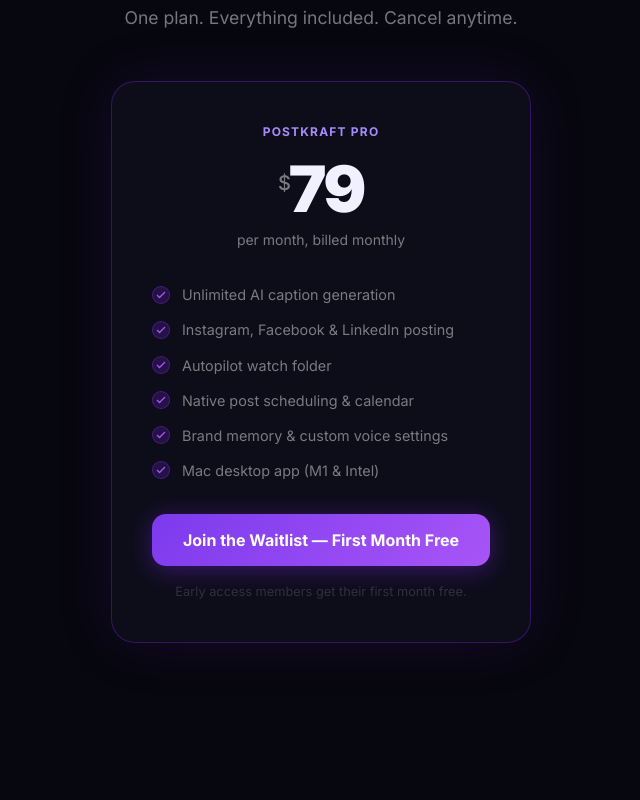
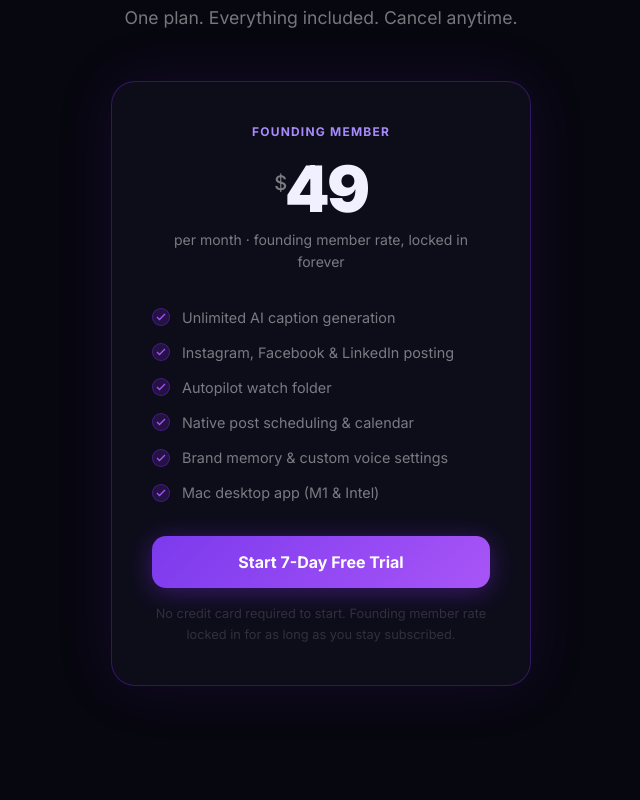
Before and after one commit to Skack51/postkraft-api, a website: page site/index.html in a window 1280 px wide. Shown: the part 2900-3700 px from the top of the page, without its empty margins (319-959 px from the left). Drawn offline with Linux system fonts and the light colour scheme.

Commit message:
pricing: 9 → 9 founding member rate, update landing page and terms

```diff
--- a/site/index.html
+++ b/site/index.html
@@ -479,9 +479,9 @@
       <h2 style="margin-bottom:0.5rem;">Simple, flat pricing.</h2>
       <p class="section-sub" style="margin: 0 auto 3rem;">One plan. Everything included. Cancel anytime.</p>
       <div class="pricing-card">
-        <div class="price-label">PostKraft Pro</div>
-        <div class="price"><span>$</span>79</div>
-        <div class="price-sub">per month, billed monthly</div>
+        <div class="price-label">Founding Member</div>
+        <div class="price"><span>$</span>49</div>
+        <div class="price-sub">per month · founding member rate, locked in forever</div>
         <ul class="price-features">
           <li>Unlimited AI caption generation</li>
           <li>Instagram, Facebook & LinkedIn posting</li>
@@ -491,9 +491,9 @@
           <li>Mac desktop app (M1 & Intel)</li>
         </ul>
         <button class="price-cta" onclick="document.getElementById('email-input').scrollIntoView({behavior:'smooth'}); document.getElementById('email-input').focus();">
-          Join the Waitlist — First Month Free
+          Start 7-Day Free Trial
         </button>
-        <p class="price-note">Early access members get their first month free.</p>
+        <p class="price-note">No credit card required to start. Founding member rate locked in for as long as you stay subscribed.</p>
       </div>
     </div>
   </section>
@@ -521,10 +521,10 @@
   <div class="bottom-cta">
     <div class="hero-badge" style="margin: 0 auto 2rem;">
       <div class="hero-badge-dot"></div>
-      Limited Early Access
+      Founding Member Pricing — Limited Spots
     </div>
     <h2>Stop writing captions.<br /><span class="gradient">Start closing deals.</span></h2>
-    <p>Join the waitlist and get your first month free when we launch.</p>
+    <p>Start free for 7 days. Lock in founding member pricing at $49/month.</p>
     <div class="waitlist-form" style="justify-content:center; margin: 0 auto;">
       <input type="email" id="email-input-2" placeholder="your@email.com" />
       <button onclick="handleSignup2()">Get Early Access</button>
```
Also changed, not shown: site/terms.html (+1 -1 lines).
